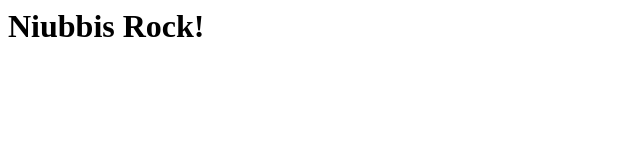
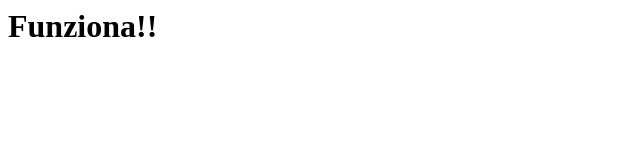
Before and after one commit to JustB/vagrant-dev-machine, a plain HTML site: page htdocs/index.html in a window 1280 px wide. Shown: the whole page, without its empty margins (0-640 px from the left). Drawn offline with Linux system fonts and the light colour scheme.

Commit message:
Modificato messaggio

```diff
--- a/htdocs/index.html
+++ b/htdocs/index.html
@@ -1 +1 @@
-<h1>Niubbis Rock!</h1>
+<h1>Funziona!!</h1>
```
